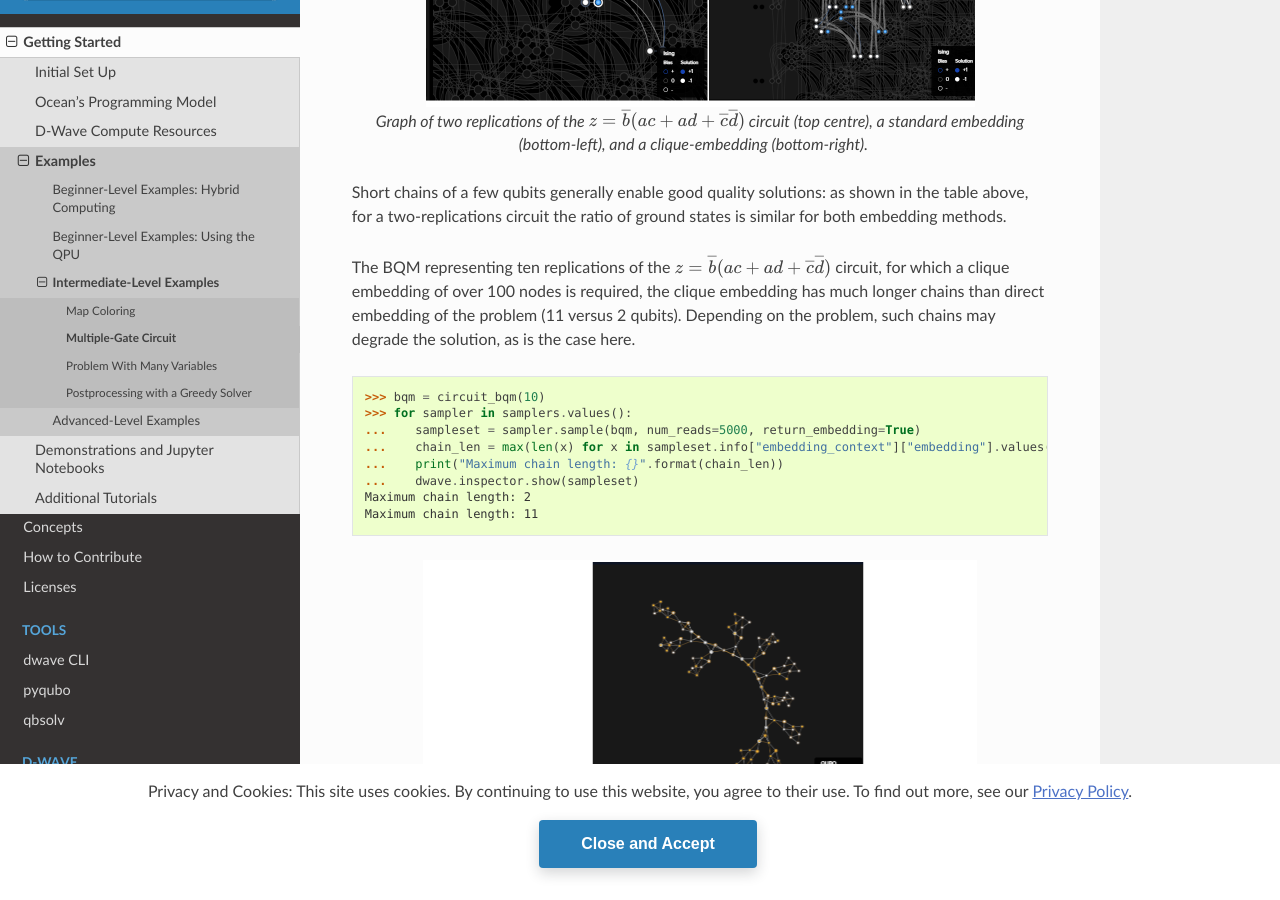
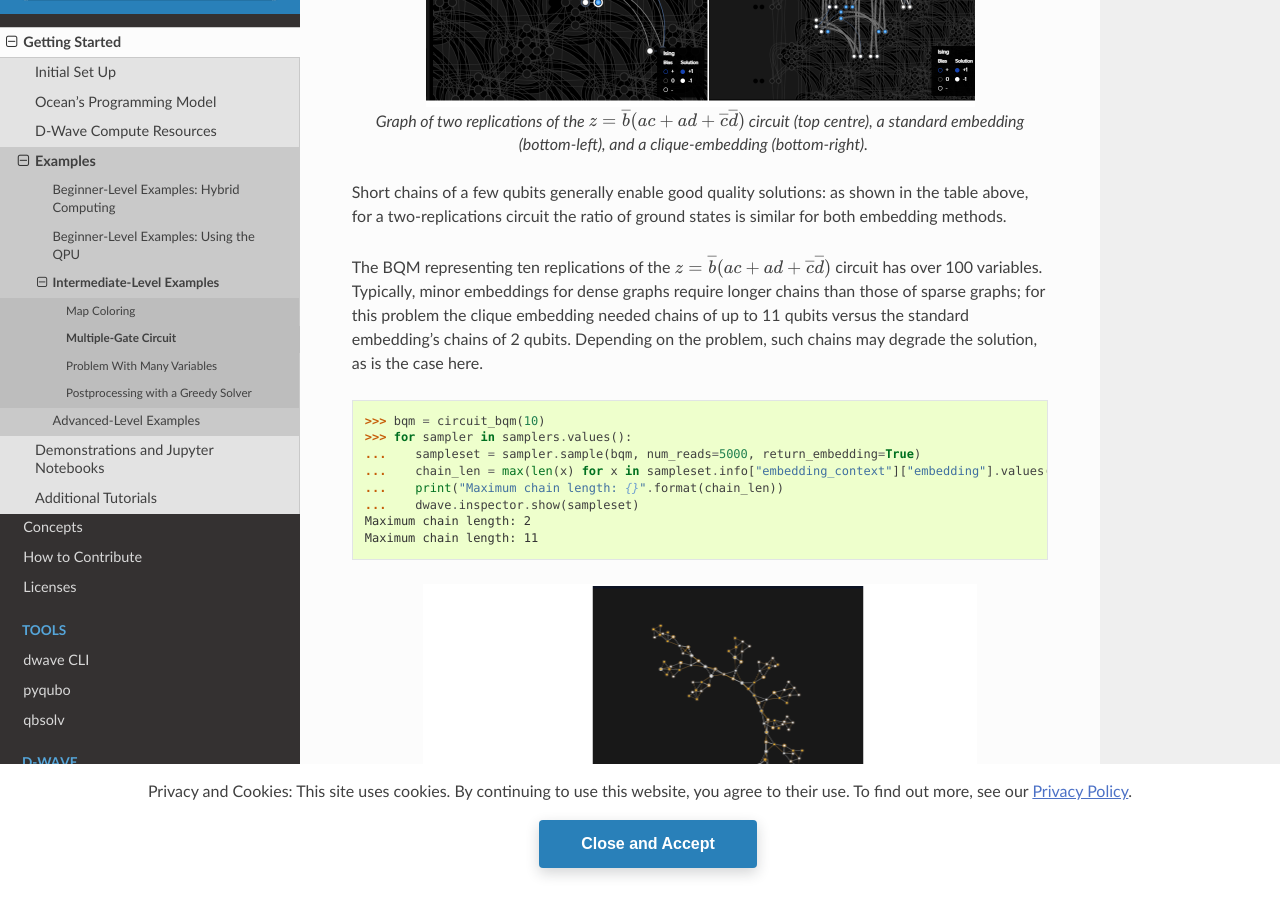
Before and after one commit to dwavesystems/dwave-ocean-sdk, a Sphinx documentation site: the page built from docs/examples/multi_gate.rst, in a window 1280 px wide and 900 px high, scrolled down 8783 px. Built offline with Sphinx 7.4.7 and the Read the Docs theme 2.0.0, drawn with Linux system fonts in a browser that asks for light colours; pages that are not in the unit, such as notebooks, are missing from menus; the version number could not be read and is left out; some of the changed text lies outside the part shown.

Commit message:
Implement review comments

```diff
--- a/docs/examples/multi_gate.rst
+++ b/docs/examples/multi_gate.rst
@@ -473,9 +473,10 @@ in the table above, for a two-replications circuit the ratio of ground states is
 similar for both embedding methods.
 
 The BQM representing ten replications of the
-:math:`z = \overline{b} (ac + ad + \overline{c}\overline{d})` circuit, for which
-a clique embedding of over 100 nodes is required, the clique embedding has much
-longer chains than direct embedding of the problem (11 versus 2 qubits).
+:math:`z = \overline{b} (ac + ad + \overline{c}\overline{d})` circuit has
+over 100 variables. Typically, minor embeddings for dense graphs require longer
+chains than those of sparse graphs; for this problem the clique embedding needed
+chains of up to 11 qubits versus the standard embedding's chains of 2 qubits.
 Depending on the problem, such chains may degrade the solution, as is the case
 here.
 
```
Also changed, not shown: other parts of docs/examples/multi_gate.rst (+1 -1 lines).
